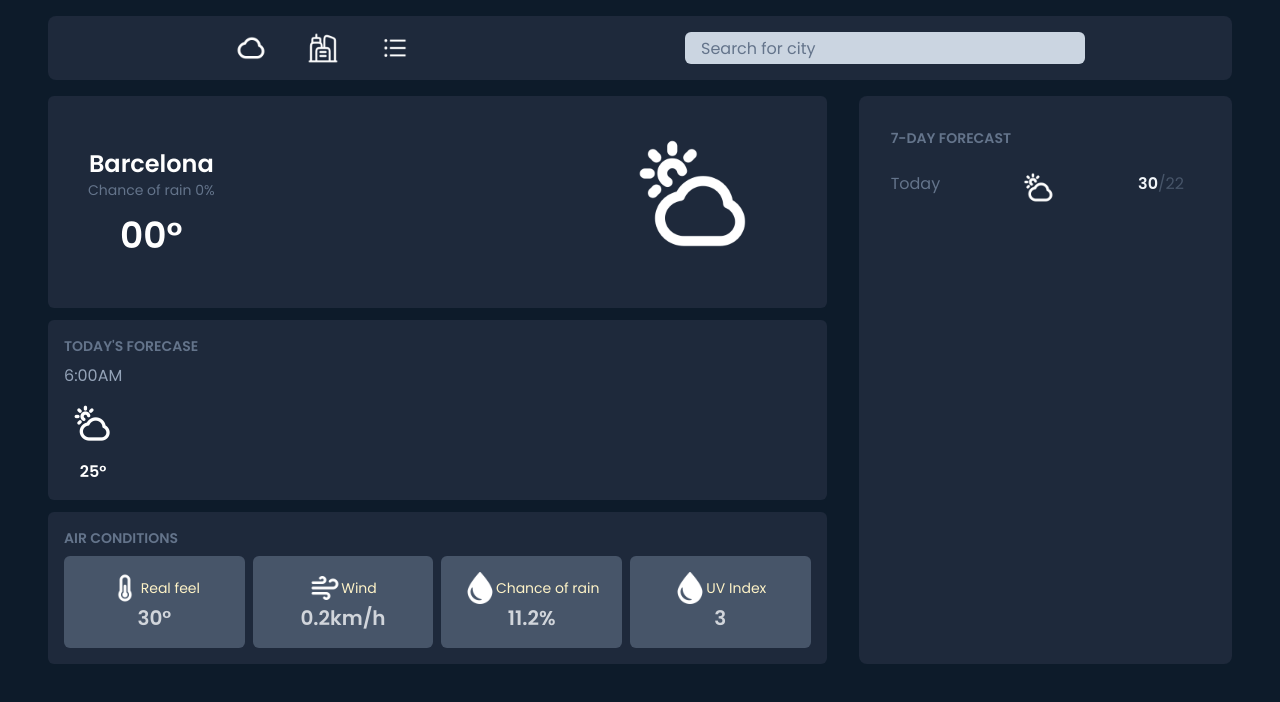
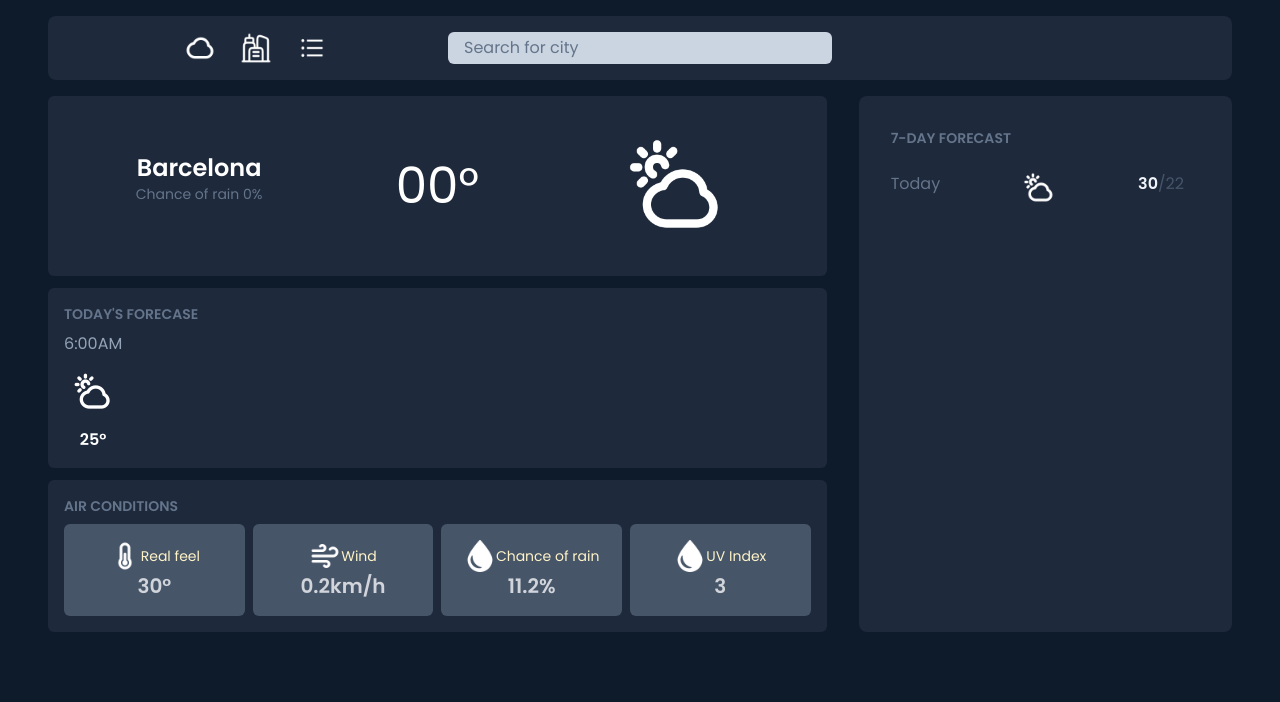
Before and after one commit to KousikBhowmik/Weather-app-react, a React (Vite) app: page / in a window 1280 px wide. Shown: the top 702 px of the page. Built offline with nearby package versions, Linux system fonts and the light colour scheme.

Commit message:
all ui compleate done

```diff
--- a/src/pages/Navbar.jsx
+++ b/src/pages/Navbar.jsx
@@ -3,12 +3,12 @@ import { Link } from "react-router-dom";
 import { assets } from "../assets/assets";
 
 const Navbar = () => {
-  const [menuIcon , setMenuIcon] = useState(false)
+  const [menuIcon, setMenuIcon] = useState(false);
 
   return (
     <div className="flex flex-col">
-      <div className="p-4 w-full bg-slate-800 rounded-md sm:rounded-lg flex items-center gap-3 sm:justify-around">
-        <div className="flex gap-2 sm:gap-10">
+      <div className="p-4 w-full bg-slate-800 rounded-md sm:rounded-lg grid grid-cols-4 md:grid-cols-6">
+        <div className="flex items-center justify-center sm:col-span-2">
           <Link className="">
             <img
               onClick={() => setMenuIcon(!menuIcon)}
@@ -21,6 +21,7 @@ const Navbar = () => {
               src={assets.menu_close}
             />
           </Link>
+          <div className="grid grid-cols-3 gap-6">
             <Link>
               <img className="w-8 hidden sm:block" src={assets.menu_cloud} />
             </Link>
@@ -31,17 +32,20 @@ const Navbar = () => {
               <img className="w-8 hidden sm:block" src={assets.menu_options} />
             </Link>
           </div>
-        <div>
+        </div>
         <input
-            className="outline-none bg-slate-300 rounded-md min-w-[90%] md:w-[300px] lg:w-[400px] pl-4 text-gray-700 sm:h-8 h-7 placeholder-slate-500"
+          className=" col-span-3 sm:col-span-2 outline-none bg-slate-300 rounded-md pl-4 text-gray-700 placeholder-slate-500"
           type="text"
           placeholder="Search for city"
         />
       </div>
-      </div>
-      <div className={` ${menuIcon? "block": "hidden"}  absolute top-[11vh] bg-slate-500 w-fit px-4 py-2 mt-2 rounded-md flex flex-col sm:hidden`}>
+      <div
+        className={` ${
+          menuIcon ? "block" : "hidden"
+        }  absolute top-[11vh] transform transition-all duration-1000 bg-slate-500 w-fit px-4 py-2 mt-2 rounded-md flex flex-col sm:hidden`}
+      >
         <Link className="mt-1 mb-1 flex items-center gap-1">
-          <img src={assets.menu_cloud} className="w-8 mt-1 mb-1" />
+          <img src={assets.menu_cloud} className="w-8 mt-1 mb-1"/>
           <p className=" text-sm text-gray-950">Weather</p>
         </Link>
         <Link className="mt-1 mb-1 flex items-center gap-1">
--- a/src/pages/Weather.jsx
+++ b/src/pages/Weather.jsx
@@ -3,22 +3,24 @@ import { assets } from "../assets/assets";
 
 const Weather = () => {
   return (
-    <div className=" flex flex-col md:flex-row gap-4 sm:gap-8  pt-4 sm:justify-between md:grid md:grid-cols-3">
+    <div className=" grid grid-cols-1 md:grid-cols-3 gap-4 sm:gap-8  pt-4 sm:justify-between">
       {/* left container  */}
       <div className="flex flex-col gap-3 md:col-span-2">
         {/* lC-first box */}
-        <div className="flex  flex-col-reverse md:flex-row md:justify-between   md:px-8 items-center p-4 bg-slate-800 rounded-md md:rounde-lg lg:p-10 ">
-          <div className="flex flex-col items-center ">
-            <div className="flex flex-col items-center mb-4">
-              <h1 className="font-semibold text-2xl text-white">Barcelona</h1>
-              <p className="text-sm text-slate-500">Chance of rain 0%</p>
-            </div>
-            <h1 className="font-semibold text-4xl text-white">00°</h1>
+        <div className="flex  flex-col-reverse gap-4 sm:grid  sm:grid-cols-3 md:px-8 items-center p-4 bg-slate-800 rounded-md md:rounde-lg lg:p-10 ">
+          <div className="flex flex-col items-center mb-4">
+            <h1 className="font-semibold text-2xl md:text-xl lg:text-2xl text-white">Barcelona</h1>
+            <p className="text-sm md:text-[12px] lg:text-sm text-slate-500">Chance of rain 0%</p>
           </div>
-          <img
-            className="w-[100px] mb-3 md:w-[80px]  lg:w-[100px] xl:w-[120px] lg:mr-8 "
-            src={assets.temp_icon}
-          />
+          <h1 className="font-semibold sm:font-normal text-center text-4xl sm:text-[50px] md:text-[40px] lg:text-[50px] xl:[55px]  text-white">
+            00°
+          </h1>
+          <div className="mb:-3 flex justify-center items-center">
+            <img
+              className="w-[100px] md:w-[80px] lg:w-[100px] xl:-[120px]"
+              src={assets.temp_icon}
+            />
+          </div>
         </div>
         {/* LC- second box */}
         <div className="flex flex-col p-4 bg-slate-800 rounded-md gap-2 cursor-pointer">
--- a/tailwind.config.js
+++ b/tailwind.config.js
@@ -2,7 +2,11 @@
 export default {
   content: ["./index.html", "./src/**/*.{js,ts,jsx,tsx}"],
   theme: {
-    extend: {},
+    extend: {
+      width: {
+        inherit: "inherit",
+      },
+    },
   },
   plugins: [],
 };
```
Lines whose indentation alone changed are shown as unchanged.
